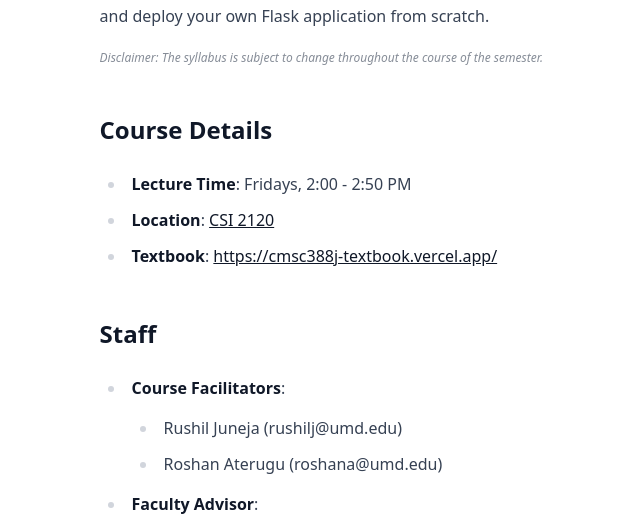
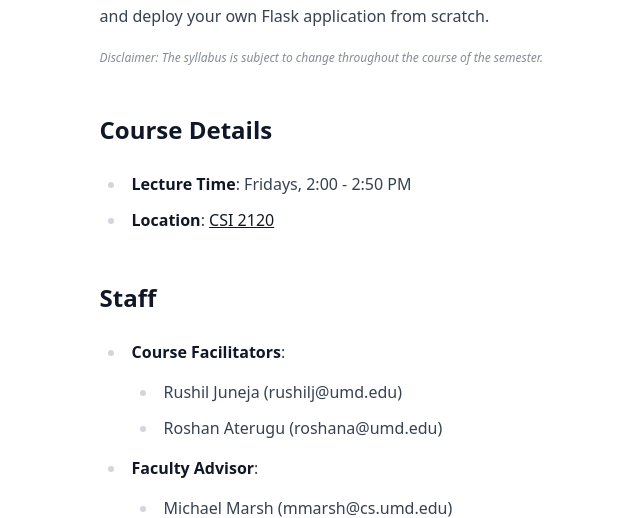
Before and after one commit to cmsc388jvercel-cyber/Class_Page, a Flask app: page /388j in a window 1280 px wide. Shown: the part 592-1110 px from the top of the page, without its empty margins (243-883 px from the left). Run offline with Flask 2, Linux system fonts and the light colour scheme; style sheets or scripts are compiled from the project's sources.

Commit message:
Remove redundant Textbook line from Course Details, now covered by the nav button

```diff
--- a/templates/home.html
+++ b/templates/home.html
@@ -10,7 +10,6 @@
 <ul>
 <li><strong>Lecture Time</strong>: Fridays, 2:00 - 2:50 PM</li>
 <li><strong>Location</strong>: <a href="https://maps.app.goo.gl/g13GFt35hoKQxmtX9" target="_blank">CSI 2120</a></li>
-<li><strong>Textbook</strong>: <a href="https://cmsc388j-textbook.vercel.app/">https://cmsc388j-textbook.vercel.app/</a></li>
 </ul>
 <h2 id="staff">Staff</h2>
 <ul>
```
